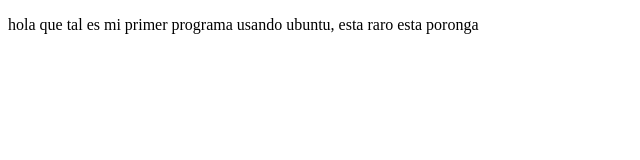
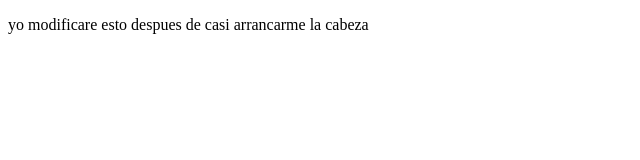
Before and after one commit to juanjopotes/proyectodemo, a plain HTML site: page index.html in a window 1280 px wide. Shown: the whole page, without its empty margins (0-640 px from the left). Drawn offline with Linux system fonts and the light colour scheme.

Commit message:
cambias pagina

```diff
--- a/index.html
+++ b/index.html
@@ -8,7 +8,7 @@
 </head>
 <body>
     <p>
-        hola que tal es mi primer programa usando ubuntu, esta raro esta poronga
+        yo modificare esto despues de casi arrancarme la cabeza
     </p>
 
 </body>
```
